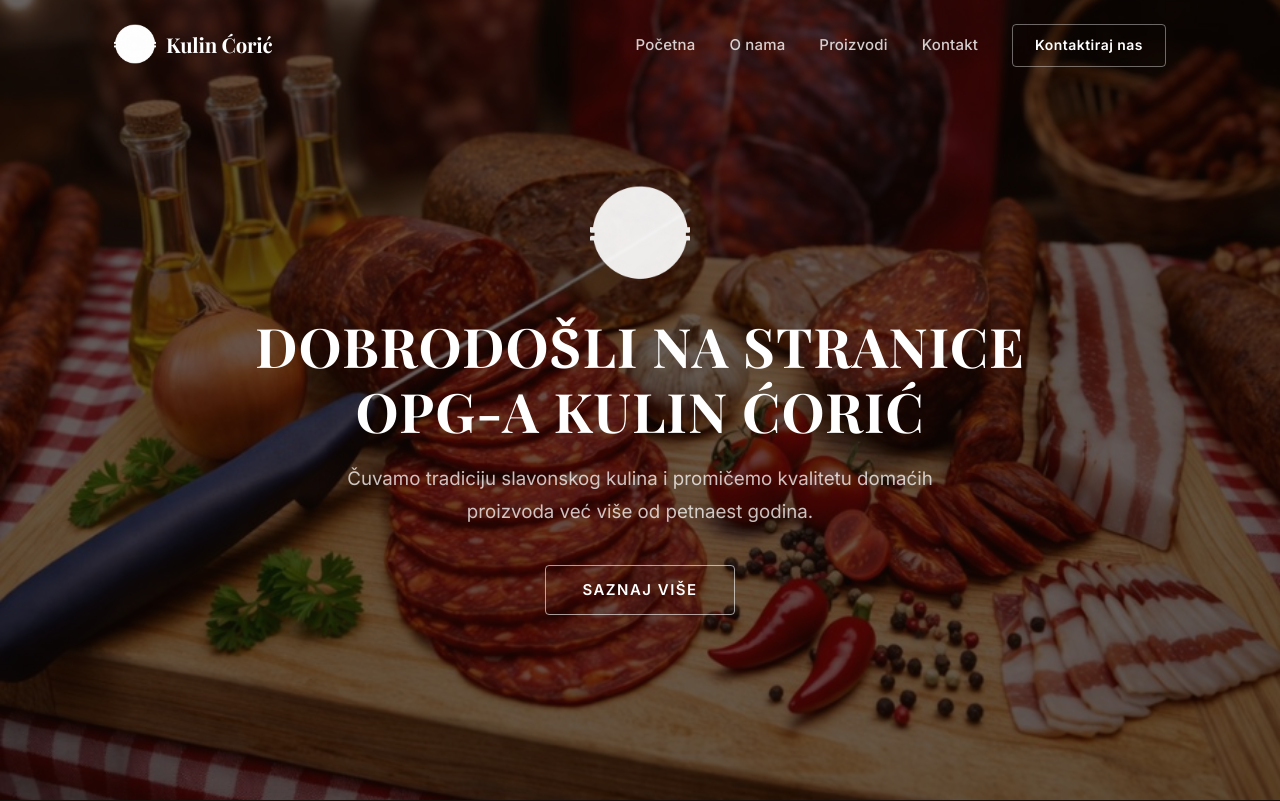
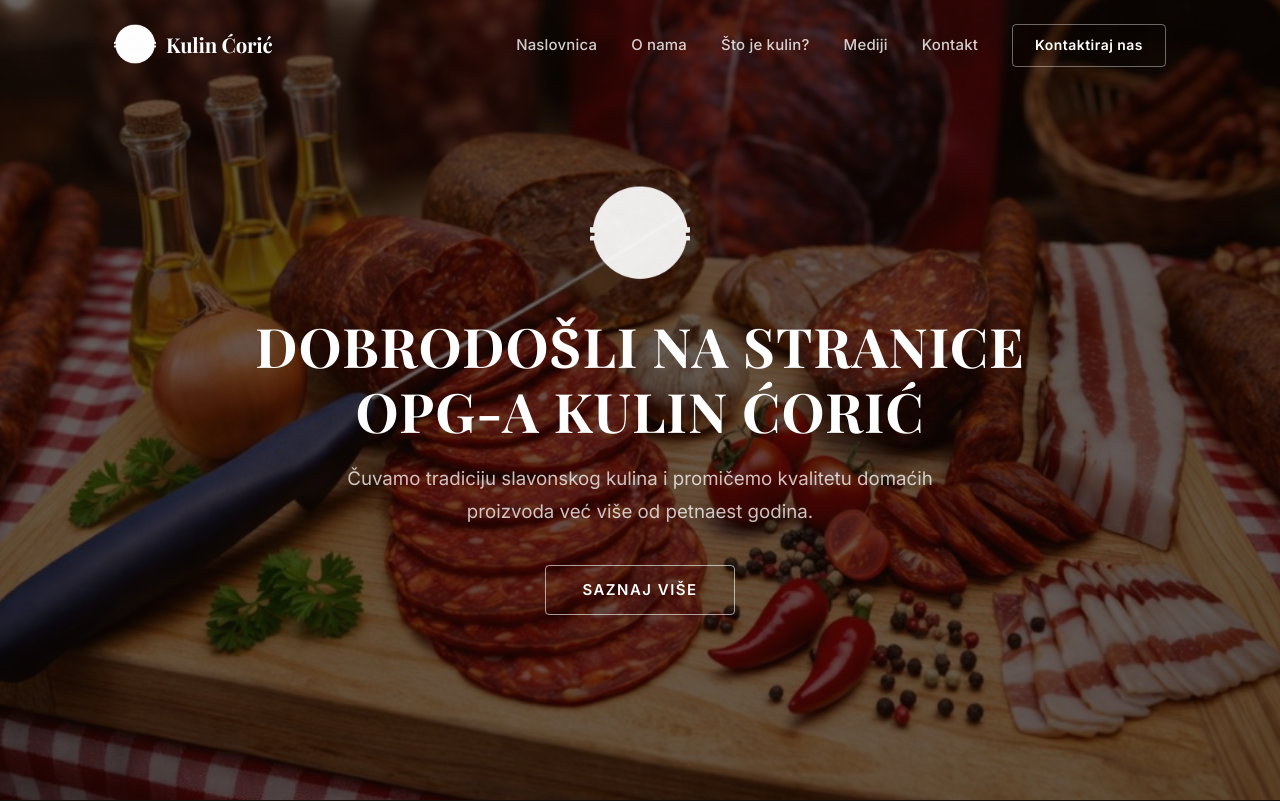
Before and after one commit to tomcoric/opg-coric-web, a React (Vite) app: page / in a window 1280 px wide. Shown: the top 801 px of the page. Built offline with nearby package versions, Linux system fonts and the light colour scheme.

Commit message:
Ažurirani nav linkovi: Naslovnica, O nama, Što je kulin?, Mediji, Kontakt

```diff
--- a/src/components/layout/Header.jsx
+++ b/src/components/layout/Header.jsx
@@ -3,10 +3,11 @@ import Container from '../ui/Container'
 import styles from './Header.module.css'
 
 const navLinks = [
-  { href: '#hero',     label: 'Početna' },
-  { href: '#about',    label: 'O nama' },
-  { href: '#products', label: 'Proizvodi' },
-  { href: '#contact',  label: 'Kontakt' },
+  { href: '#hero',         label: 'Naslovnica' },
+  { href: '#o-nama',       label: 'O nama' },
+  { href: '#sto-je-kulin', label: 'Što je kulin?' },
+  { href: '#mediji',       label: 'Mediji' },
+  { href: '#kontakt',      label: 'Kontakt' },
 ]
 
 export default function Header() {
@@ -35,7 +36,7 @@ export default function Header() {
               {link.label}
             </a>
           ))}
-          <a href="#contact" className={styles.navCta} onClick={closeMenu}>Kontaktiraj nas</a>
+          <a href="#kontakt" className={styles.navCta} onClick={closeMenu}>Kontaktiraj nas</a>
         </nav>
 
         <button
```
